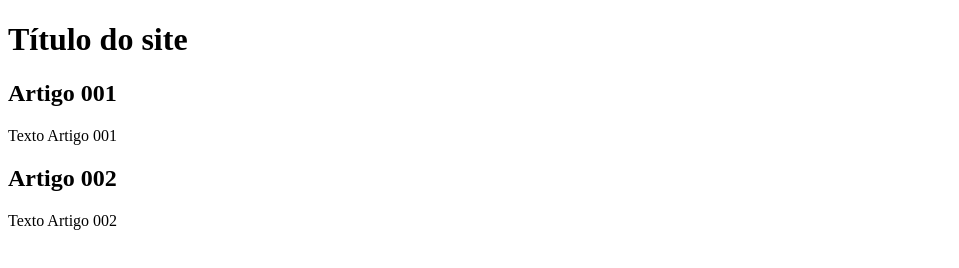
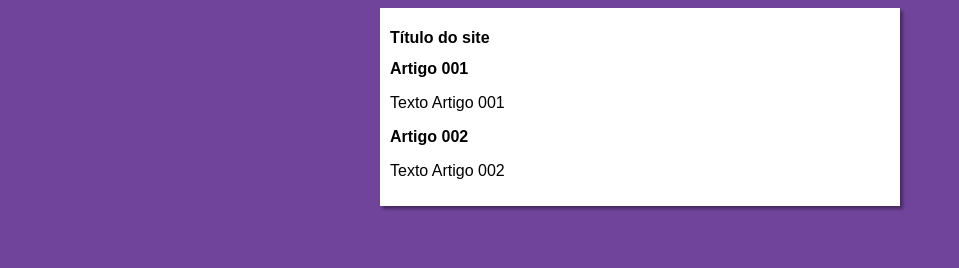
Before and after one commit to FernandoDeAraujo/projeto-site, a plain HTML site: page index.html in a window 1280 px wide. Shown: the whole page, without its empty margins (0-959 px from the left). Drawn offline with Linux system fonts and the light colour scheme.

Commit message:
iniciei o design

```diff
--- /dev/null
+++ b/estilos/style.css
@@ -0,0 +1,18 @@
+*{
+    font-family: Arial, Helvetica, sans-serif;
+    font-size: 16px;
+}
+
+
+body {
+    background-color: rgb(113, 68, 156);
+}
+
+
+main {
+    background-color: rgb(255, 255, 255);
+    width: 500px;
+    margin: auto;
+    padding: 10px;
+    box-shadow: 3px 3px 3px rgba(0, 0, 0, 0.39);
+}
--- a/index.html
+++ b/index.html
@@ -5,6 +5,7 @@
     <meta http-equiv="X-UA-Compatible" content="IE=edge">
     <meta name="viewport" content="width=device-width, initial-scale=1.0">
     <title>Título do site</title>
+    <link rel="stylesheet" href="estilos/style.css">
 </head>
 <body>
     <main>
```
